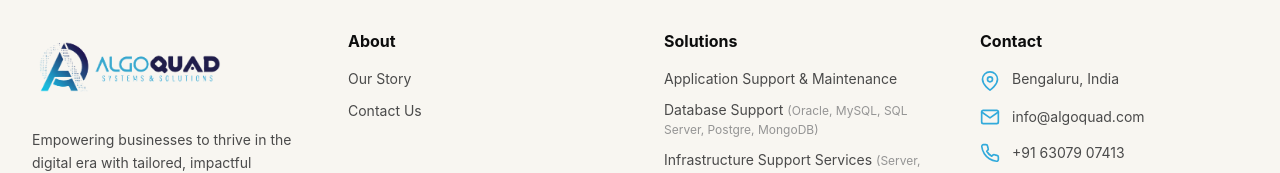
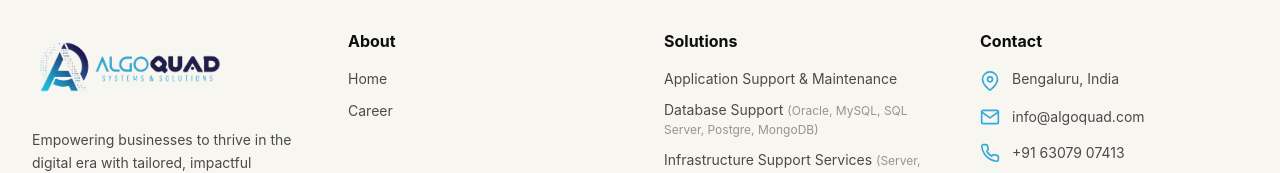
Before and after one commit to neon-lab-dev/AlgoQuad-Client, a React (Vite) app: page / in a window 1280 px wide. Shown: the part 6004-6177 px from the top of the page. Built offline with nearby package versions, Linux system fonts and the light colour scheme.

Commit message:
Integrated apply job api

```diff
--- /dev/null
+++ b/src/components/ScrollToTop/ScrollToTop.tsx
@@ -0,0 +1,14 @@
+import { useEffect } from "react";
+import { useLocation } from "react-router-dom";
+
+const ScrollToTop = () => {
+  const { pathname } = useLocation();
+
+  useEffect(() => {
+    window.scrollTo(0, 0);
+  }, [pathname]);
+
+  return null;
+};
+
+export default ScrollToTop;
--- a/src/components/Shared/Footer/Footer.tsx
+++ b/src/components/Shared/Footer/Footer.tsx
@@ -28,18 +28,18 @@
               <ul className="space-y-3 text-[#4a4a4a] text-sm">
                 <li>
                   <a
-                    href="#"
+                    href="/"
                     className="hover:text-[#32AADB] transition-colors"
                   >
-                    Our Story
+                   Home
                   </a>
                 </li>
                 <li>
                   <a
-                    href="#"
+                    href="/career"
                     className="hover:text-[#32AADB] transition-colors"
                   >
-                    Contact Us
+                    Career
                   </a>
                 </li>
               </ul>
--- a/src/layouts/MainLayout/MainLayout.tsx
+++ b/src/layouts/MainLayout/MainLayout.tsx
@@ -1,12 +1,12 @@
 import { Outlet } from "react-router-dom";
 import Navbar from "../../components/Shared/Navbar/Navbar";
 import Footer from "../../components/Shared/Footer/Footer";
-// import ScrollToTop from "../../components/ScrollToTop/ScrollToTop";
+import ScrollToTop from "../../components/ScrollToTop/ScrollToTop";
 
 const MainLayout = () => {
   return (
     <div className="min-h-screen">
-      {/* <ScrollToTop /> */}
+      <ScrollToTop />
       <Navbar />
       <Outlet />
       <Footer />
```
